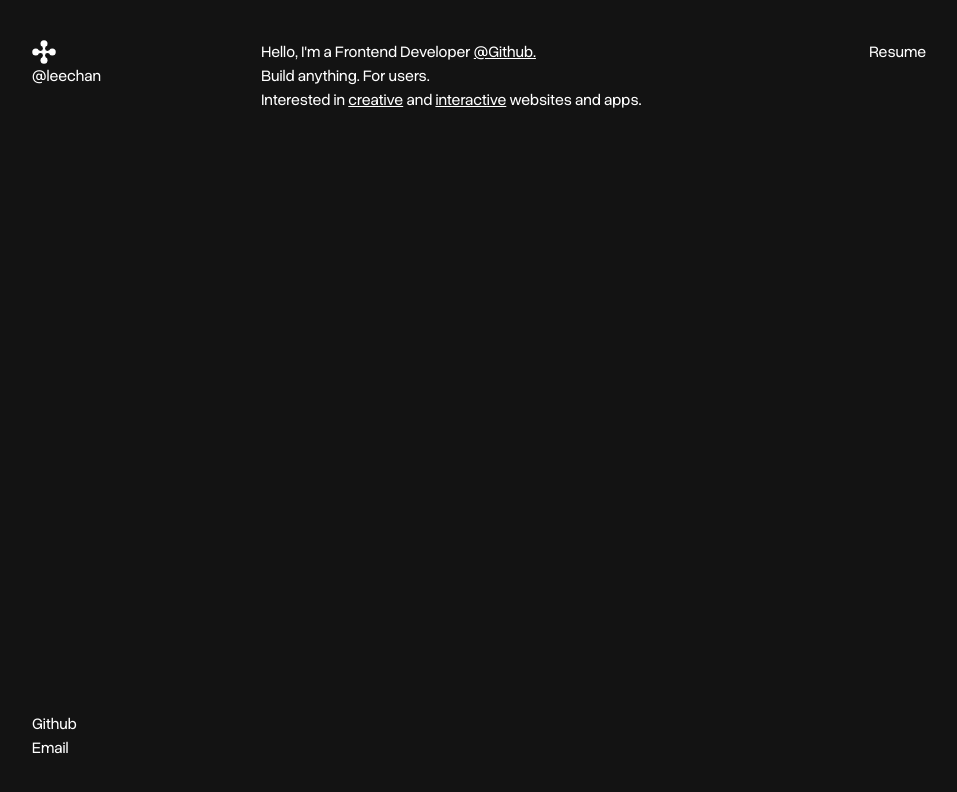
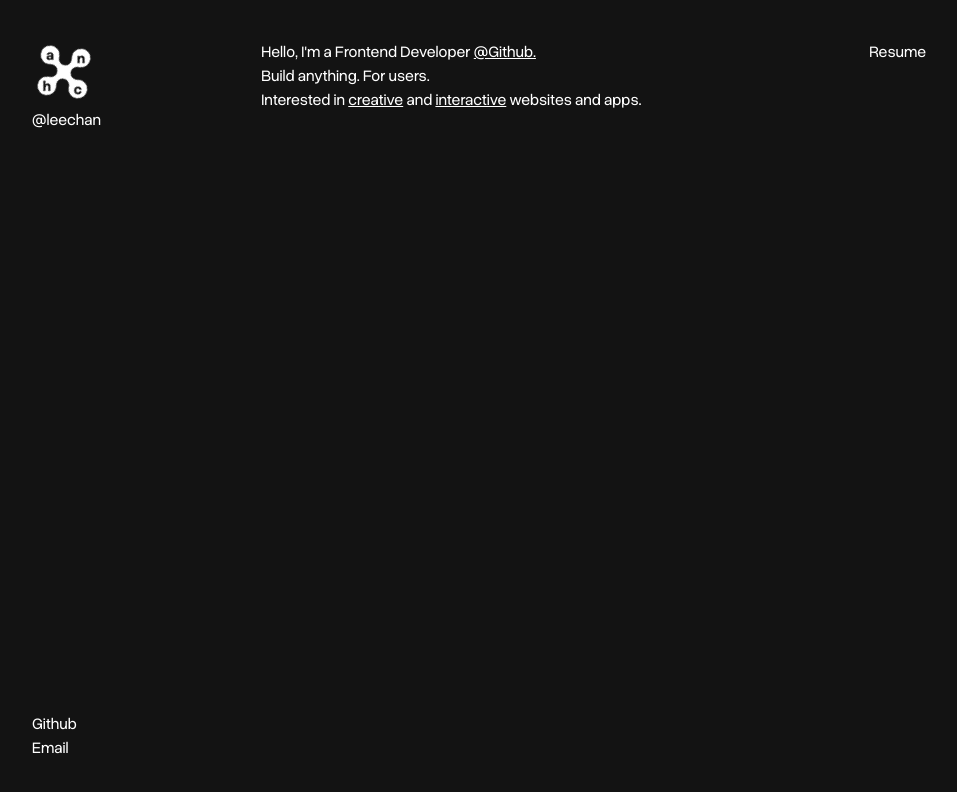
Before and after one commit to dlcks0601/chan-blog, a Next.js app: page / in a window 1280 px wide. Shown: the top 792 px of the page, without its empty margins (0-957 px from the left). Built offline with nearby package versions, Linux system fonts and the light colour scheme.

Commit message:
feat: 로고에 c·h·a·n 각인 및 상시 회전 적용

```diff
--- a/src/app/styles/globals.css
+++ b/src/app/styles/globals.css
@@ -123,6 +123,42 @@ body {
   font-family: var(--font-sans);
 }
 
+/* 로고 마크 상시 회전 */
+@keyframes logo-spin {
+  from {
+    transform: rotate(0deg);
+  }
+  to {
+    transform: rotate(360deg);
+  }
+}
+
+/* 마크가 도는 동안 글자는 정방향을 유지하도록 같은 주기로 역회전시킨다. */
+@keyframes logo-counterspin {
+  from {
+    transform: rotate(0deg);
+  }
+  to {
+    transform: rotate(-360deg);
+  }
+}
+
+.animate-logo-spin {
+  animation: logo-spin 14s linear infinite;
+}
+
+.animate-logo-counterspin {
+  transform-box: view-box;
+  animation: logo-counterspin 14s linear infinite;
+}
+
+@media (prefers-reduced-motion: reduce) {
+  .animate-logo-spin,
+  .animate-logo-counterspin {
+    animation: none;
+  }
+}
+
 /* Custom JetBrains Mono Classes */
 
 .font-jetbrains-thin {
--- a/src/shared/ui/Logo/Logo.tsx
+++ b/src/shared/ui/Logo/Logo.tsx
@@ -1,29 +1,11 @@
-'use client';
-
 import Link from 'next/link';
-import { useState } from 'react';
 import { cn } from '@/shared/lib/utils';
 import { LogoMark } from './LogoMark';
 
-/** 마크가 4회 대칭이라 90도씩 돌면 제자리로 떨어진다. */
-const TURN_DEGREES = 90;
-
 export function Logo() {
-  const [turns, setTurns] = useState(0);
-
   return (
-    <Link
-      href='/'
-      onMouseEnter={() => setTurns(current => current + 1)}
-      className={cn('inline-flex flex-col')}
-    >
-      <LogoMark
-        style={{ transform: `rotate(${turns * TURN_DEGREES}deg)` }}
-        className={cn(
-          'transition-transform duration-700 ease-[cubic-bezier(0.22,1,0.36,1)]',
-          'motion-reduce:transition-none'
-        )}
-      />
+    <Link href='/' className={cn('inline-flex flex-col gap-1')}>
+      <LogoMark spin className={cn('h-14 w-14 md:h-16 md:w-16')} />
       <h1>@leechan</h1>
     </Link>
   );
--- a/src/shared/ui/Logo/LogoMark.tsx
+++ b/src/shared/ui/Logo/LogoMark.tsx
@@ -2,7 +2,7 @@ import type { CSSProperties } from 'react';
 import { cn } from '@/shared/lib/utils';
 
 /**
- * 네 갈래 끝이 원인 십자 마크.
+ * 네 갈래 끝이 원인 십자 마크. 각 팁에 c·h·a·n 을 위에서 시계방향으로 파낸다.
  *
  * 48x48 좌표계에서 팁 원(중심 거리 16.5 / 반지름 7)과 중앙 원(반지름 5)을
  * 대각선의 오목 원(중심 거리 9.814 / 반지름 4.814)으로 이어 붙인다.
@@ -10,19 +10,35 @@ import { cn } from '@/shared/lib/utils';
  * 만나 외곽선에 각이 생기지 않는다. 팔의 폭(8.224)은 오목 원과 팁 원의
  * 접점에서 구한 값으로, 직선부가 원 밖으로 삐져나오지 않는 최대치다.
  */
+const TIPS = [
+  { letter: 'c', x: 24, y: 7.5 },
+  { letter: 'h', x: 40.5, y: 24 },
+  { letter: 'a', x: 24, y: 40.5 },
+  { letter: 'n', x: 7.5, y: 24 },
+];
+
+const NOTCHES = [
+  { x: 30.939, y: 17.061 },
+  { x: 30.939, y: 30.939 },
+  { x: 17.061, y: 30.939 },
+  { x: 17.061, y: 17.061 },
+];
+
 interface LogoMarkProps {
   className?: string;
   style?: CSSProperties;
+  /** 마크와 글자를 상시 회전시킬지 여부. */
+  spin?: boolean;
 }
 
-export function LogoMark({ className, style }: LogoMarkProps) {
+export function LogoMark({ className, style, spin = false }: LogoMarkProps) {
   return (
     <svg
       viewBox='0 0 48 48'
       fill='none'
       aria-hidden
       style={style}
-      className={cn('h-6 w-6', className)}
+      className={cn('h-6 w-6', spin && 'animate-logo-spin', className)}
     >
       <mask
         id='logo-mark'
@@ -35,15 +51,38 @@ export function LogoMark({ className, style }: LogoMarkProps) {
         <rect width='48' height='48' fill='black' />
         <rect x='7.5' y='19.888' width='33' height='8.224' fill='white' />
         <rect x='19.888' y='7.5' width='8.224' height='33' fill='white' />
-        <circle cx='24' cy='7.5' r='7' fill='white' />
-        <circle cx='40.5' cy='24' r='7' fill='white' />
-        <circle cx='24' cy='40.5' r='7' fill='white' />
-        <circle cx='7.5' cy='24' r='7' fill='white' />
+        {TIPS.map(tip => (
+          <circle key={tip.letter} cx={tip.x} cy={tip.y} r='7' fill='white' />
+        ))}
         <circle cx='24' cy='24' r='5' fill='white' />
-        <circle cx='30.939' cy='17.061' r='4.814' fill='black' />
-        <circle cx='30.939' cy='30.939' r='4.814' fill='black' />
-        <circle cx='17.061' cy='30.939' r='4.814' fill='black' />
-        <circle cx='17.061' cy='17.061' r='4.814' fill='black' />
+        {NOTCHES.map(notch => (
+          <circle
+            key={`${notch.x}-${notch.y}`}
+            cx={notch.x}
+            cy={notch.y}
+            r='4.814'
+            fill='black'
+          />
+        ))}
+        {TIPS.map(tip => (
+          <g
+            key={tip.letter}
+            className={cn(spin && 'animate-logo-counterspin')}
+            style={{ transformOrigin: `${tip.x}px ${tip.y}px` }}
+          >
+            <text
+              x={tip.x}
+              y={tip.y}
+              fill='black'
+              fontSize='11'
+              fontWeight='700'
+              textAnchor='middle'
+              dominantBaseline='central'
+            >
+              {tip.letter}
+            </text>
+          </g>
+        ))}
       </mask>
       <rect width='48' height='48' fill='currentColor' mask='url(#logo-mark)' />
     </svg>
```
